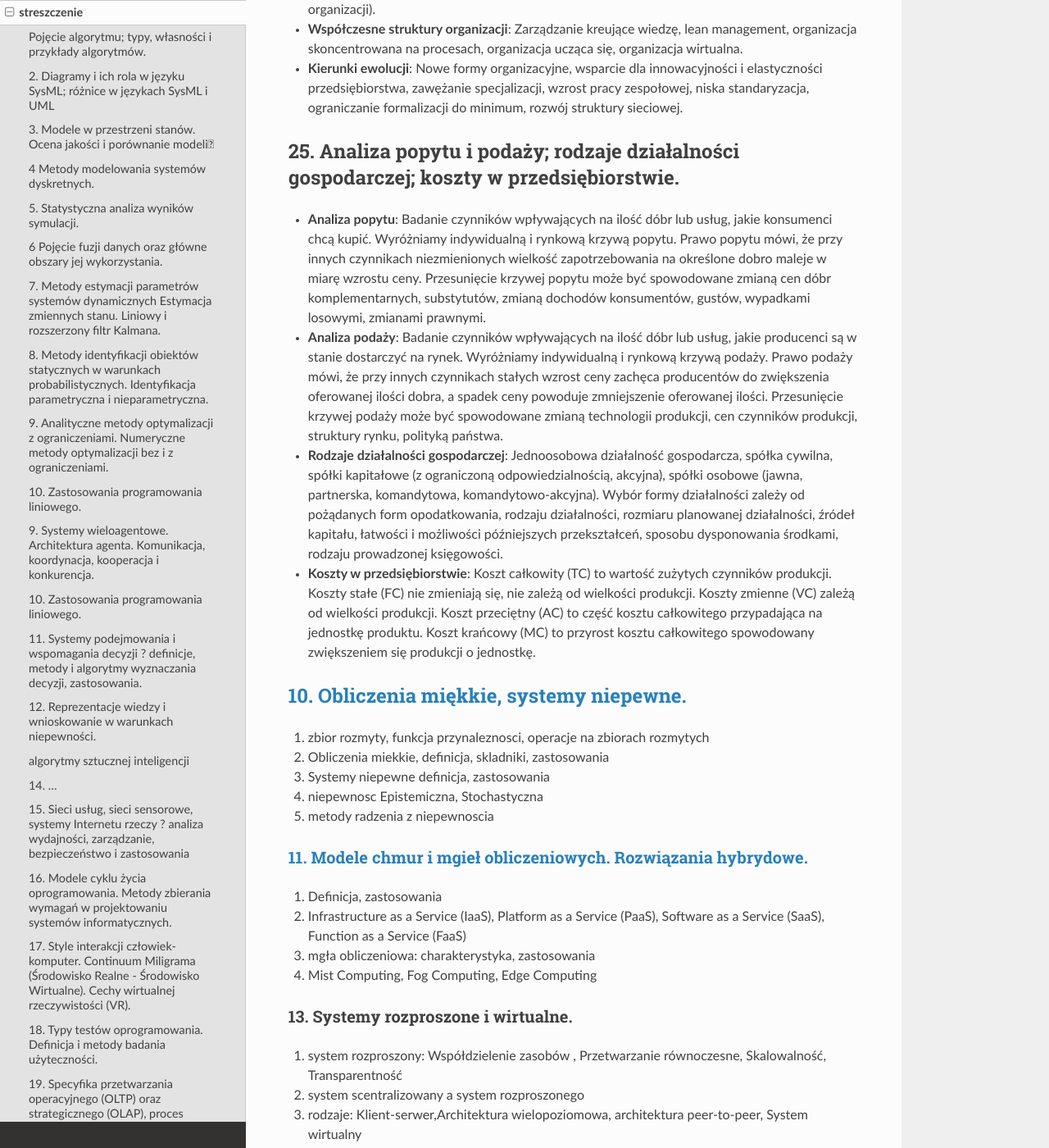
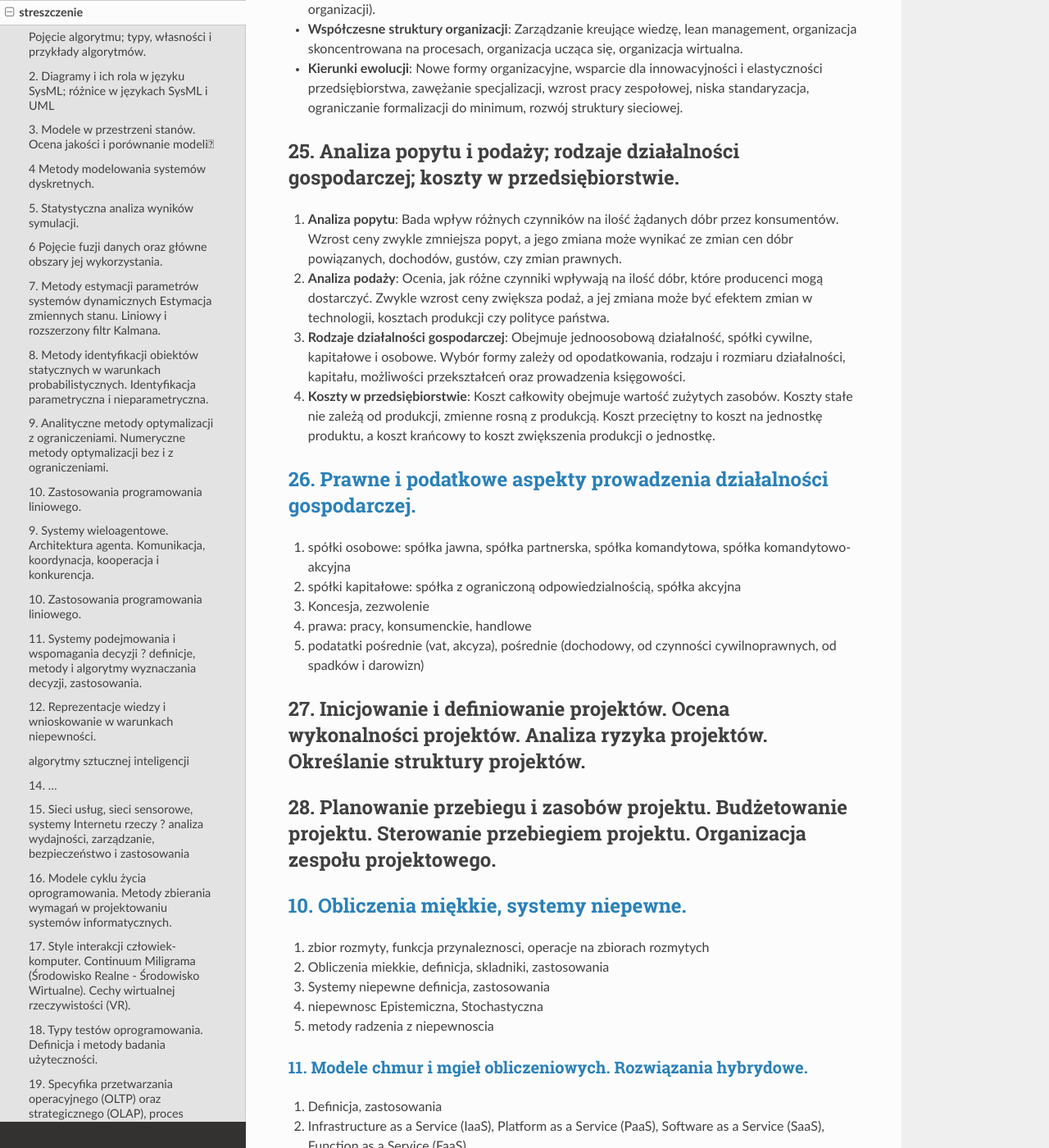
Before and after one commit to miskibin/obrona, a Sphinx documentation site: the page built from docs/source/streszczenie.md, in a window 1280 px wide and 1400 px high, scrolled down 7160 px. Shown: the whole window at 82% size. Built offline with Sphinx 7.4.7 and the Read the Docs theme 2.0.0, drawn with Linux system fonts in a browser that asks for light colours.

Commit message:
Refactor content in streszczenie.md and add new sections

```diff
--- a/docs/source/streszczenie.md
+++ b/docs/source/streszczenie.md
@@ -206,11 +206,23 @@ typy:
 
 ## 25. Analiza popytu i podaży; rodzaje działalności gospodarczej; koszty w przedsiębiorstwie.
 
-- **Analiza popytu**: Badanie czynników wpływających na ilość dóbr lub usług, jakie konsumenci chcą kupić. Wyróżniamy indywidualną i rynkową krzywą popytu. Prawo popytu mówi, że przy innych czynnikach niezmienionych wielkość zapotrzebowania na określone dobro maleje w miarę wzrostu ceny. Przesunięcie krzywej popytu może być spowodowane zmianą cen dóbr komplementarnych, substytutów, zmianą dochodów konsumentów, gustów, wypadkami losowymi, zmianami prawnymi.
-- **Analiza podaży**: Badanie czynników wpływających na ilość dóbr lub usług, jakie producenci są w stanie dostarczyć na rynek. Wyróżniamy indywidualną i rynkową krzywą podaży. Prawo podaży mówi, że przy innych czynnikach stałych wzrost ceny zachęca producentów do zwiększenia oferowanej ilości dobra, a spadek ceny powoduje zmniejszenie oferowanej ilości. Przesunięcie krzywej podaży może być spowodowane zmianą technologii produkcji, cen czynników produkcji, struktury rynku, polityką państwa.
-- **Rodzaje działalności gospodarczej**: Jednoosobowa działalność gospodarcza, spółka cywilna, spółki kapitałowe (z ograniczoną odpowiedzialnością, akcyjna), spółki osobowe (jawna, partnerska, komandytowa, komandytowo-akcyjna). Wybór formy działalności zależy od pożądanych form opodatkowania, rodzaju działalności, rozmiaru planowanej działalności, źródeł kapitału, łatwości i możliwości późniejszych przekształceń, sposobu dysponowania środkami, rodzaju prowadzonej księgowości.
-- **Koszty w przedsiębiorstwie**: Koszt całkowity (TC) to wartość zużytych czynników produkcji. Koszty stałe (FC) nie zmieniają się, nie zależą od wielkości produkcji. Koszty zmienne (VC) zależą od wielkości produkcji. Koszt przeciętny (AC) to część kosztu całkowitego przypadająca na jednostkę produktu. Koszt krańcowy (MC) to przyrost kosztu całkowitego spowodowany zwiększeniem się produkcji o jednostkę.
+1. **Analiza popytu**: Bada wpływ różnych czynników na ilość żądanych dóbr przez konsumentów. Wzrost ceny zwykle zmniejsza popyt, a jego zmiana może wynikać ze zmian cen dóbr powiązanych, dochodów, gustów, czy zmian prawnych.
+2. **Analiza podaży**: Ocenia, jak różne czynniki wpływają na ilość dóbr, które producenci mogą dostarczyć. Zwykle wzrost ceny zwiększa podaż, a jej zmiana może być efektem zmian w technologii, kosztach produkcji czy polityce państwa.
+3. **Rodzaje działalności gospodarczej**: Obejmuje jednoosobową działalność, spółki cywilne, kapitałowe i osobowe. Wybór formy zależy od opodatkowania, rodzaju i rozmiaru działalności, kapitału, możliwości przekształceń oraz prowadzenia księgowości.
+4. **Koszty w przedsiębiorstwie**: Koszt całkowity obejmuje wartość zużytych zasobów. Koszty stałe nie zależą od produkcji, zmienne rosną z produkcją. Koszt przeciętny to koszt na jednostkę produktu, a koszt krańcowy to koszt zwiększenia produkcji o jednostkę.
 
+## [26. Prawne i podatkowe aspekty prowadzenia działalności gospodarczej. ](https://docs.google.com/document/d/1rC8y8PmERfAr4ZLPY1JeiOymnQPmSi06ohv6GTbu5rE/edit#heading=h.63objqhxecc)
+
+1. spółki osobowe: spółka jawna, spółka partnerska, spółka komandytowa, spółka komandytowo-akcyjna
+2. spółki kapitałowe: spółka z ograniczoną odpowiedzialnością, spółka akcyjna
+3. Koncesja, zezwolenie
+4. prawa: pracy, konsumenckie, handlowe
+5. podatatki pośrednie (vat, akcyza), pośrednie (dochodowy, od czynności cywilnoprawnych, od spadków i darowizn)
+
+
+## 27. Inicjowanie i definiowanie projektów. Ocena wykonalności projektów. Analiza ryzyka projektów. Określanie struktury projektów.
+
+## 28. Planowanie przebiegu i zasobów projektu. Budżetowanie projektu. Sterowanie przebiegiem projektu. Organizacja zespołu projektowego.
 
 
 ## [10. Obliczenia miękkie, systemy niepewne. ](https://docs.google.com/document/d/1rC8y8PmERfAr4ZLPY1JeiOymnQPmSi06ohv6GTbu5rE/edit#heading=h.u0218rc8n0r1)
```
